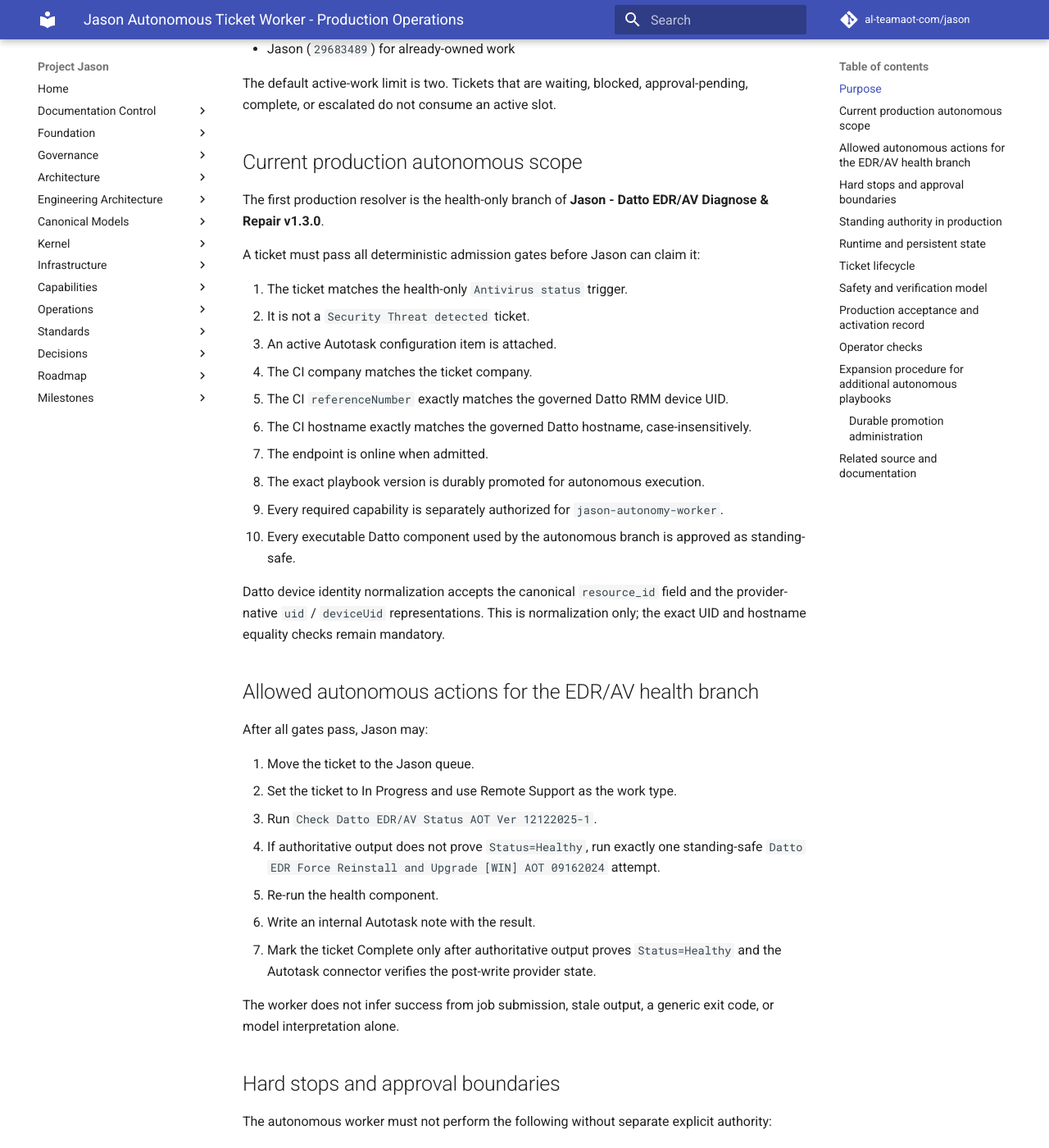
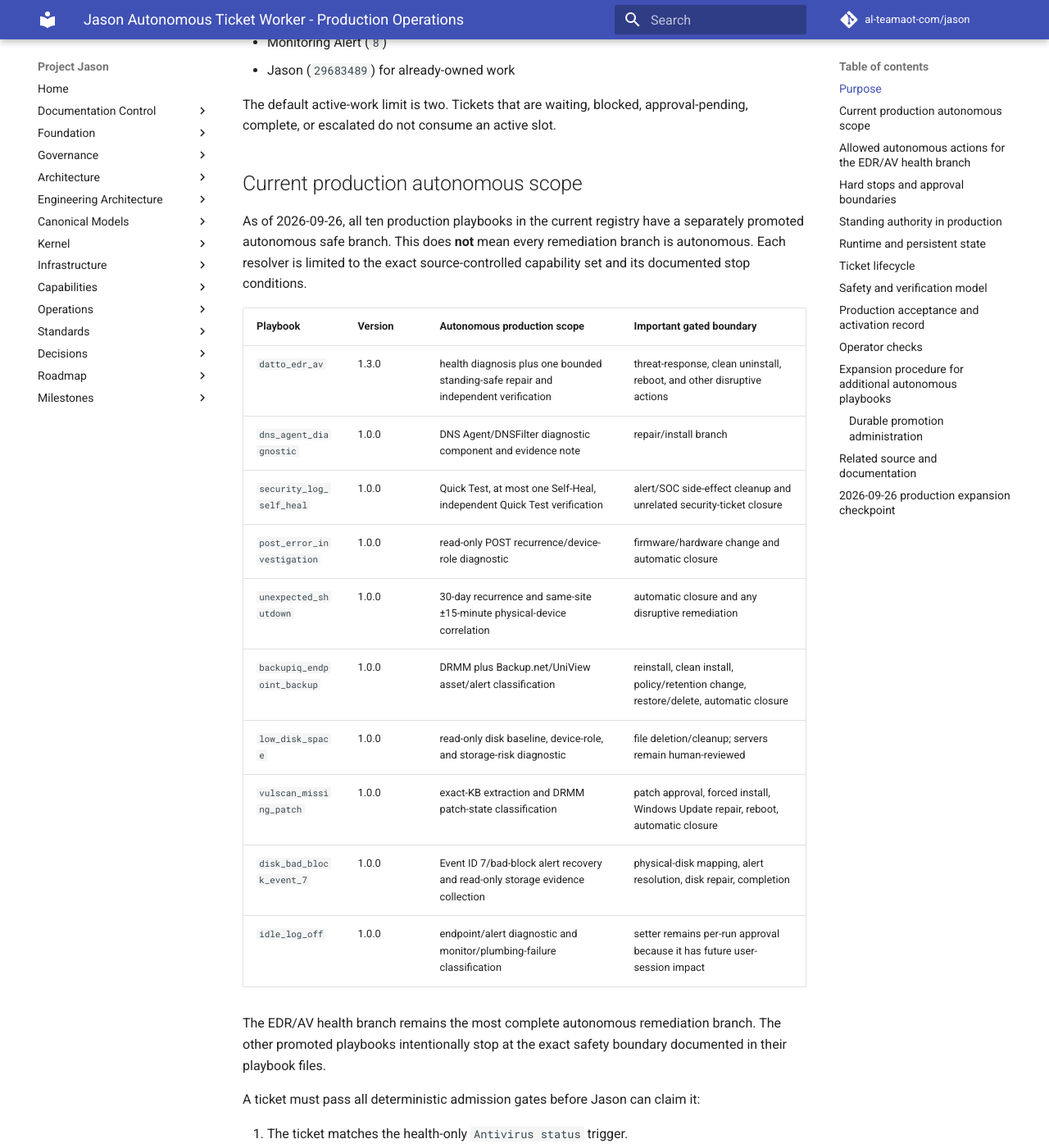
Before and after one commit to al-teamaot-com/jason, an MkDocs documentation site: the page built from docs/operations/JASON_AUTONOMOUS_TICKET_WORKER.md, in a window 1280 px wide and 1400 px high, scrolled down 628 px. Shown: the whole window at 82% size. Built offline with MkDocs 1.6.1 and Material for MkDocs 9.7.7, drawn with Linux system fonts in a browser that asks for light colours; comment, search, counter and statistics services are not loaded; some of the changed text lies outside the part shown.

Commit message:
docs: update autonomous worker production scope

```diff
--- a/docs/operations/JASON_AUTONOMOUS_TICKET_WORKER.md
+++ b/docs/operations/JASON_AUTONOMOUS_TICKET_WORKER.md
@@ -2,7 +2,8 @@
 
 **Production status:** Active
 **Activated:** 2026-09-25
-**Production revision at activation:** `aaa536cef3e10edac8a1cc41595caee19be570c6`
+**Production revision at initial activation:** `aaa536cef3e10edac8a1cc41595caee19be570c6`
+**Current documented production revision:** `6499a3d2a2fb67b0fdda797e8f5a901097033bbb`
 **Workload principal:** `jason-autonomy-worker`
 
 ## Purpose
@@ -20,7 +21,22 @@
 
 ## Current production autonomous scope
 
-The first production resolver is the health-only branch of **Jason - Datto EDR/AV Diagnose & Repair v1.3.0**.
+As of 2026-09-26, all ten production playbooks in the current registry have a separately promoted autonomous safe branch. This does **not** mean every remediation branch is autonomous. Each resolver is limited to the exact source-controlled capability set and its documented stop conditions.
+
+| Playbook | Version | Autonomous production scope | Important gated boundary |
+| --- | --- | --- | --- |
+| `datto_edr_av` | 1.3.0 | health diagnosis plus one bounded standing-safe repair and independent verification | threat-response, clean uninstall, reboot, and other disruptive actions |
+| `dns_agent_diagnostic` | 1.0.0 | DNS Agent/DNSFilter diagnostic component and evidence note | repair/install branch |
+| `security_log_self_heal` | 1.0.0 | Quick Test, at most one Self-Heal, independent Quick Test verification | alert/SOC side-effect cleanup and unrelated security-ticket closure |
+| `post_error_investigation` | 1.0.0 | read-only POST recurrence/device-role diagnostic | firmware/hardware change and automatic closure |
+| `unexpected_shutdown` | 1.0.0 | 30-day recurrence and same-site ±15-minute physical-device correlation | automatic closure and any disruptive remediation |
+| `backupiq_endpoint_backup` | 1.0.0 | DRMM plus Backup.net/UniView asset/alert classification | reinstall, clean install, policy/retention change, restore/delete, automatic closure |
+| `low_disk_space` | 1.0.0 | read-only disk baseline, device-role, and storage-risk diagnostic | file deletion/cleanup; servers remain human-reviewed |
+| `vulscan_missing_patch` | 1.0.0 | exact-KB extraction and DRMM patch-state classification | patch approval, forced install, Windows Update repair, reboot, automatic closure |
+| `disk_bad_block_event_7` | 1.0.0 | Event ID 7/bad-block alert recovery and read-only storage evidence collection | physical-disk mapping, alert resolution, disk repair, completion |
+| `idle_log_off` | 1.0.0 | endpoint/alert diagnostic and monitor/plumbing-failure classification | setter remains per-run approval because it has future user-session impact |
+
+The EDR/AV health branch remains the most complete autonomous remediation branch. The other promoted playbooks intentionally stop at the exact safety boundary documented in their playbook files.
 
 A ticket must pass all deterministic admission gates before Jason can claim it:
 
@@ -80,14 +96,20 @@
 
 Required read grants include exact ticket, CI, resource, endpoint, automation-job, and output reads needed for deterministic admission and verification. The runtime cannot create or broaden these grants.
 
-The production durable playbook promotion created for the EDR/AV health branch is:
+Current operational durable promotions are:
 
-- Promotion ID: `pbauto_d754251d9ae140fe9a3fa11b090eaf49`
-- Playbook: `datto_edr_av@1.3.0`
-- Status: approved
-- Allowed capabilities: `automation.component.execute`, `service.ticket.note.create`, `service.ticket.update`
+- `datto_edr_av@1.3.0` — `pbauto_d754251d9ae140fe9a3fa11b090eaf49`
+- `dns_agent_diagnostic@1.0.0` — `pbauto_1220425a8fe24bfb8b7215203894c6c8`
+- `security_log_self_heal@1.0.0` — `pbauto_cef78c667da94c32abdd4b5c1cf3b264`
+- `post_error_investigation@1.0.0` — `pbauto_85ae7847089548dc95403fba2a307529`
+- `unexpected_shutdown@1.0.0` — `pbauto_f7d432db2bfc4800aa7897917a3cee57`
+- `backupiq_endpoint_backup@1.0.0` — `pbauto_e7f4424d9d334031aff1a1308266b41c`
+- `low_disk_space@1.0.0` — `pbauto_34c69f767b964547ba92e130ee3d2bba`
+- `vulscan_missing_patch@1.0.0` — `pbauto_dc728e1460844ab0aad7ef791d9738cb`
+- `disk_bad_block_event_7@1.0.0` — `pbauto_198a735413704d18bc45ce233beea25f`
+- `idle_log_off@1.0.0` — `pbauto_49092826d1744f41b5b07e2aabd2b1b0`
 
-Standing-safe Datto components used by this resolver are maintained in the durable component-approval registry. Generic PowerShell remains per-run and is rejected for autonomous execution.
+Standing-safe Datto components used by autonomous resolvers remain independently governed in the durable component-approval registry. Generic PowerShell remains per-run and is rejected for autonomous execution. A playbook promotion never makes a component standing-safe by itself.
 
 ## Runtime and persistent state
 
@@ -184,3 +206,16 @@
 - `implementation/mcp_service/src/jason_mcp/autonomy_admin.py`
 - `docs/architecture/JASON_AUTONOMOUS_QUEUE_OPERATING_MODEL.md`
 - `docs/sessions/Jason-Autonomous-Ticket-Worker-2026-09-25.md`
+
+
+## 2026-09-26 production expansion checkpoint
+
+The 2026-09-26 expansion completed the safe autonomous branch for every production playbook currently registered. Significant production proofs included:
+
+- the autonomous Autotask ticket-update preparation defect was corrected in PR #356 so `jason-autonomy-worker` uses the intended API-user path rather than a human trusted-principal binding;
+- POST ticket `T20260923.0075` / `VZ-HYPER-V` was successfully claimed and diagnosed after that fix, then escalated because the endpoint was protected/recurring;
+- BackupIQ ticket `T20260925.0003` / `APD-50399` was classified as an inactive/offline endpoint from exact DRMM and provider asset evidence, with no reinstall attempted;
+- VulScan ticket `T20260925.0001` / `GAI-DT2850` exposed a normalized patch-evidence shape defect. PR #361 corrected the worker to consume `evidence.data.patches`; rerun then correctly classified `KB5124008` and `KB5126052` as `NOT_APPROVED` and performed no approval/install/reboot action;
+- Low Disk Space, Disk Event ID 7, and Idle Log Off were promoted only for read-only/diagnostic branches. Cleanup, physical-disk mapping, and the Idle Log Off setter remain gated exactly as documented.
+
+The current operating principle is now: Jason may automatically start and carry a matching ticket through the exact promoted safe branch, but it must stop at the first unapproved or disruptive boundary. No ticket-by-ticket owner approval is required merely to begin an already-promoted safe branch.
```
